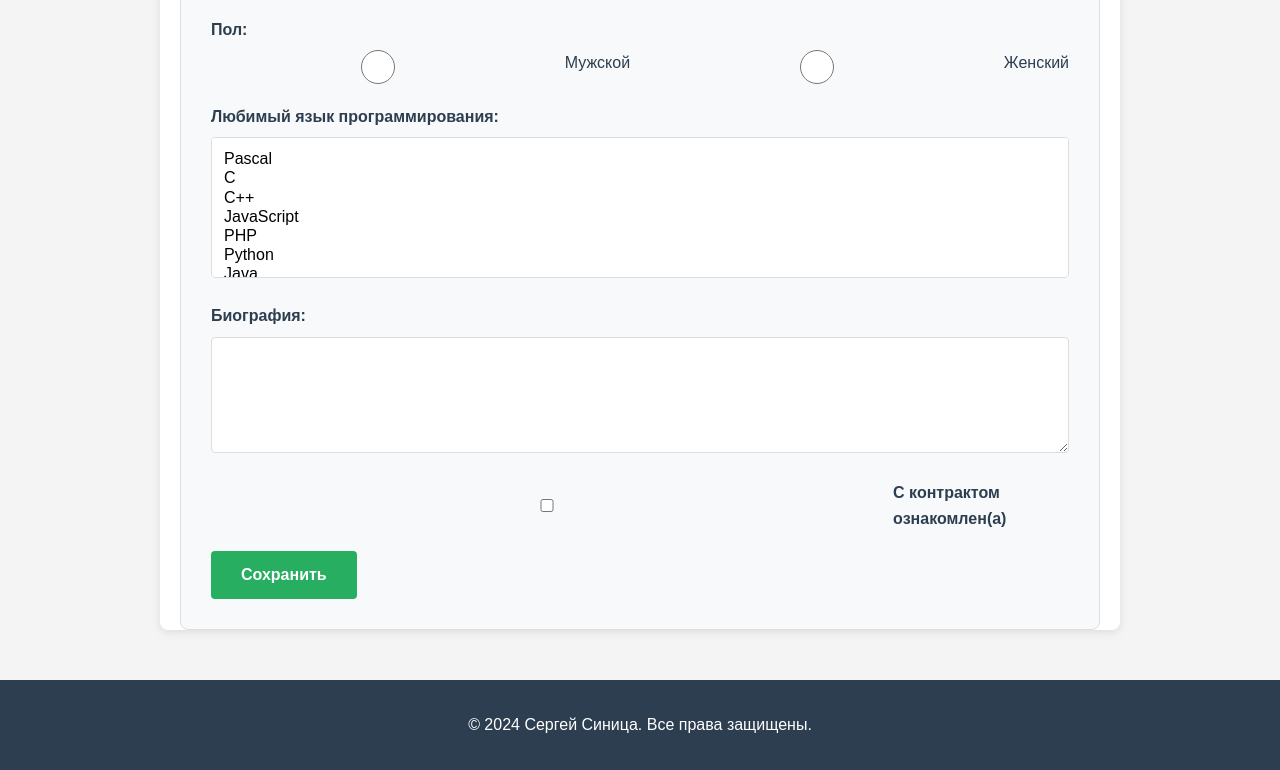
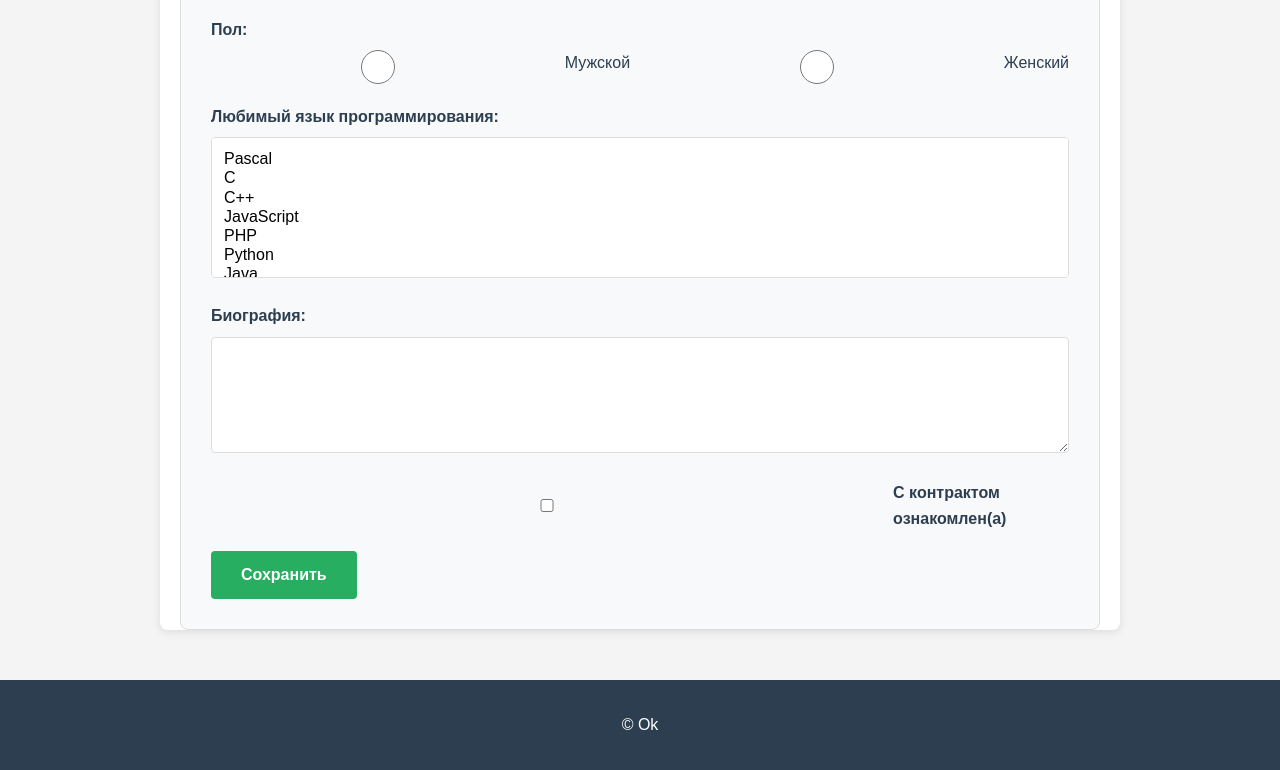
Before and after one commit to 193ilya/193ilya-2.github.io, a plain HTML site: page index.html in a window 1280 px wide. Shown: the part 2839-3609 px from the top of the page. Drawn offline with Linux system fonts and the light colour scheme.

Commit message:
Add files via upload

```diff
--- a/index.html
+++ b/index.html
@@ -298,7 +298,7 @@
 
     <footer id="footer">
         <div class="container">
-            <p>&copy; 2024 Сергей Синица. Все права защищены.</p>
+            <p>&copy; Ok</p>
         </div>
     </footer>
 </body>
```
